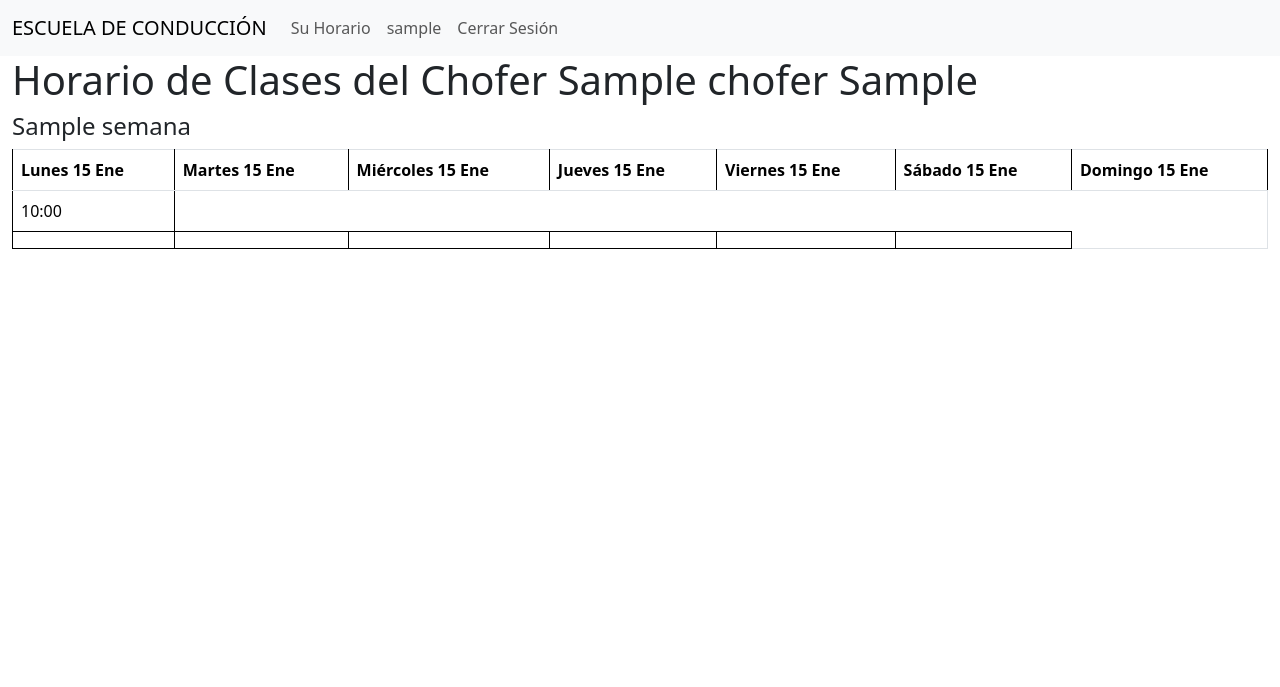
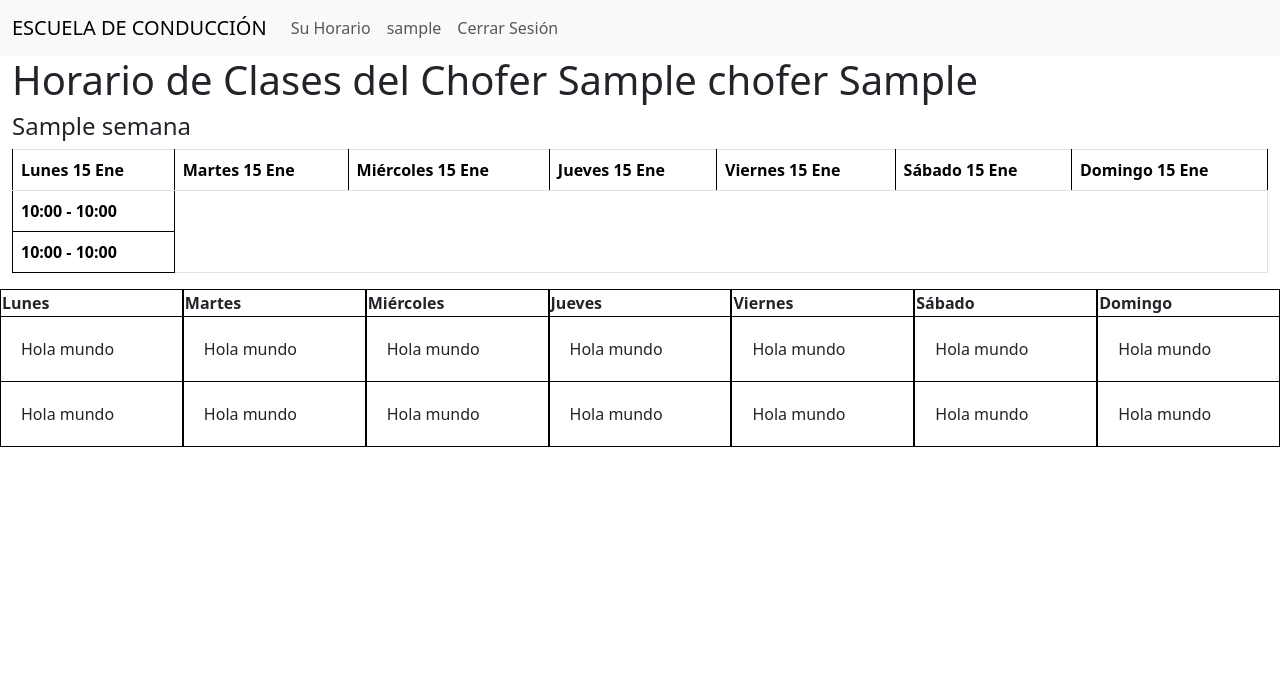
Before and after one commit to eduardoluis11/escuela-de-conduccion, a Django app: page /horario-chofer in a window 1280 px wide. Shown: the top 687 px of the page. Run offline with Django 4.2, Linux system fonts and the light colour scheme; a user stored in the database is signed in; tables that the repository leaves empty hold one stand-in row (values such as "Sample post").

Commit message:
(BUGGY): Creé 7 tablas usando Grid de Bootstrap

```diff
--- a/app_horarios/templates/horario_chofer_logueado.html
+++ b/app_horarios/templates/horario_chofer_logueado.html
@@ -89,36 +89,172 @@ NO SE DEBE PODER ENTRAR A ESTA PAGINA SI NO ES ESTÁ LOGUEADO.
                             {% if turno.semana_del_turno_id == semana.id %}
                                 <tr>
                                     <td>
-                                        {{turno.hora_de_inicio_del_turno}}
+                                        <b>{{turno.hora_de_inicio_del_turno}} - {{turno.hora_de_fin_del_turno}}</b>
                                     </td>
                                 </tr>
 
                             {% endif %}
                         {% endfor %}
-                        <td>
 
-                        </td>
-                        <td>
+                        <!-- Turnos del martes -->
+                        {% for turno in turnos_martes  %}
+                            {% if turno.semana_del_turno_id == semana.id %}
+                                <tr>
+                                    <td>
+                                        <b>{{turno.hora_de_inicio_del_turno}} - {{turno.hora_de_fin_del_turno}}</b>
+                                    </td>
+                                </tr>
 
-                        </td>
-                        <td>
+                            {% endif %}
+                        {% endfor %}
 
-                        </td>
-                        <td>
-
-                        </td>
-                        <td>
-
-                        </td>
-                        <td>
-
-                        </td>
 <!--                    </tr>-->
 
                 </tbody>
             </table>
         </div>  <!-- Fin de la tabla -->
 
+
+
+        <!-- Tabla de DEBUGGEO.
+
+        Crearé un grid de bootstrap de 1 fila y 7 columnas, donde cada columna será una tabla.
+        -->
+        <div class="row justify-content-md-center">
+            <table class="col"> <!-- Tabla del lunes -->
+                <tbody>
+
+                    <th>
+                        Lunes
+                    </th>
+                    <tr>
+                        <td>
+                            Hola mundo
+                        </td>
+                    </tr>
+                    <tr>
+                        <td>
+                            Hola mundo
+                        </td>
+                    </tr>
+                </tbody>
+            </table>
+
+            <table class="col"> <!-- Tabla del martes -->
+                <tbody>
+
+                    <th>
+                        Martes
+                    </th>
+                    <tr>
+                        <td>
+                            Hola mundo
+                        </td>
+                    </tr>
+                    <tr>
+                        <td>
+                            Hola mundo
+                        </td>
+                    </tr>
+                </tbody>
+            </table>
+
+            <table class="col"> <!-- Tabla del miercoles -->
+                <tbody>
+
+                    <th>
+                        Miércoles
+                    </th>
+                    <tr>
+                        <td>
+                            Hola mundo
+                        </td>
+                    </tr>
+                    <tr>
+                        <td>
+                            Hola mundo
+                        </td>
+                    </tr>
+                </tbody>
+            </table>
+
+            <table class="col"> <!-- Tabla del jueves -->
+                <tbody>
+
+                    <th>
+                        Jueves
+                    </th>
+                    <tr>
+                        <td>
+                            Hola mundo
+                        </td>
+                    </tr>
+                    <tr>
+                        <td>
+                            Hola mundo
+                        </td>
+                    </tr>
+                </tbody>
+            </table>
+
+            <table class="col"> <!-- Tabla del viernes -->
+                <tbody>
+
+                    <th>
+                        Viernes
+                    </th>
+                    <tr>
+                        <td>
+                            Hola mundo
+                        </td>
+                    </tr>
+                    <tr>
+                        <td>
+                            Hola mundo
+                        </td>
+                    </tr>
+                </tbody>
+            </table>
+
+            <table class="col"> <!-- Tabla del sábado -->
+                <tbody>
+
+                    <th>
+                        Sábado
+                    </th>
+                    <tr>
+                        <td>
+                            Hola mundo
+                        </td>
+                    </tr>
+                    <tr>
+                        <td>
+                            Hola mundo
+                        </td>
+                    </tr>
+                </tbody>
+            </table>
+
+            <table class="col"> <!-- Tabla del domingo -->
+                <tbody>
+
+                    <th>
+                        Domingo
+                    </th>
+                    <tr>
+                        <td>
+                            Hola mundo
+                        </td>
+                    </tr>
+                    <tr>
+                        <td>
+                            Hola mundo
+                        </td>
+                    </tr>
+                </tbody>
+            </table>
+        </div>  <!-- Fin de la fila -->
+
     {% endfor %} <!-- Fin del bucle de las semanas -->
 
 {% endblock %}
--- a/app_horarios/views.py
+++ b/app_horarios/views.py
@@ -169,10 +169,14 @@ def horario_chofer_logueado(request):
     # Esto agarrará todos los turnos del lunes
     turnos_lunes = HorariosLunes.objects.all()
 
+    # Turnos del martes
+    turnos_martes = HorariosMartes.objects.all()
+
     return render(request, 'horario_chofer_logueado.html', {
         "chofer_logueado": chofer_logueado,
         "id_del_usuario_logueado": id_del_usuario_logueado,
         "lista_de_choferes": lista_de_choferes,
         "lista_de_semanas": lista_de_semanas,
         "turnos_lunes": turnos_lunes,
+        "turnos_martes": turnos_martes,
     })
```
